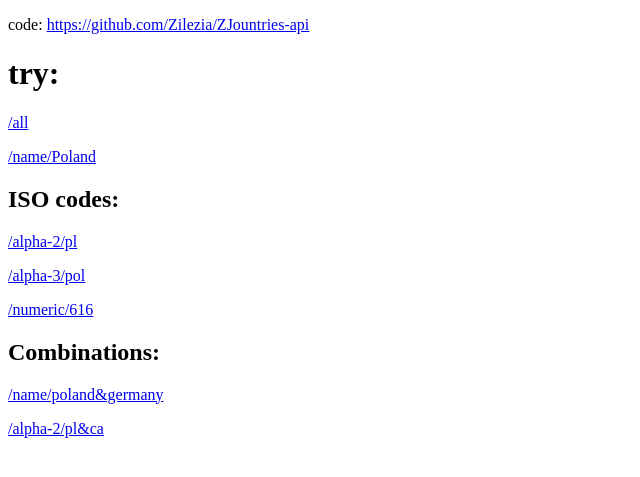
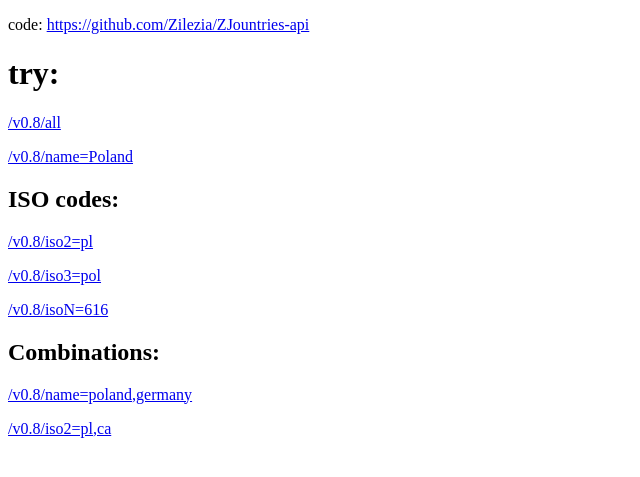
Before and after one commit to Zilezia/ZJountries-api, a Flask app: page / in a window 1280 px wide. Shown: the top 477 px of the page, without its empty margins (0-640 px from the left). Run offline with Flask 3, Linux system fonts and the light colour scheme; parts of the project's set-up code (start-up, migrations or seed data) failed here and were passed over.

Commit message:
version config

```diff
--- a/app.py
+++ b/app.py
@@ -1,10 +1,15 @@
-from flask import Flask, jsonify, request, render_template
-from flask_restful import Resource, Api, reqparse
+from flask import Flask, jsonify, render_template
+from flask_restful import Resource, Api
 import pandas as pd
+
+from config import Config
 
 app = Flask(__name__)
 app.json.sort_keys = False
+app.config.from_object(Config)
+
 api = Api(app)
+api_ver = app.config['API_VERSION']
 
 data = pd.read_json("./data/dataset/data.json").to_dict(orient='records')
 
@@ -14,7 +19,7 @@
 
 class CountryName(Resource):
     def get(self, names):
-        names_list = names.split('&')
+        names_list = names.split(',')
         matching_countries = []
         for name in names_list:
             name_lower = name.lower()
@@ -28,7 +33,7 @@
 
 class AlphaTwoCode(Resource):
     def get(self, alpha2s):
-        alpha2_list = alpha2s.split('&')
+        alpha2_list = alpha2s.split(',')
         matching_countries = []
         for alpha2 in alpha2_list:
             alpha2_lower = alpha2.lower()
@@ -42,7 +47,7 @@
 
 class AlphaThreeCode(Resource):
     def get(self, alpha3s):
-        alpha3_list = alpha3s.split('&')
+        alpha3_list = alpha3s.split(',')
         matching_countries = []
         for alpha3 in alpha3_list:
             alpha3_lower = alpha3.lower()
@@ -56,7 +61,7 @@
 
 class NumericCode(Resource):
     def get(self, numerics):
-        numeric_list = numerics.split('&')
+        numeric_list = numerics.split(',')
         matching_countries = []
         for numeric in numeric_list:
             matching_countries.extend(
@@ -67,15 +72,19 @@
         else:
             return jsonify({"error": "Country not found."}), 404
 
+@app.context_processor
+def inject_version():
+    return dict(api_version=app.config['API_VERSION'])
+
 @app.route("/")
 def home():
     return render_template("index.html")
 
-api.add_resource(Countries, '/all')
-api.add_resource(CountryName, "/name/<string:names>")
-api.add_resource(AlphaTwoCode, "/alpha-2/<string:alpha2s>")
-api.add_resource(AlphaThreeCode, "/alpha-3/<string:alpha3s>")
-api.add_resource(NumericCode, "/numeric/<string:numerics>")
+api.add_resource(Countries,     f"/{api_ver}/all")
+api.add_resource(CountryName,   f"/{api_ver}/name=<string:names>")
+api.add_resource(AlphaTwoCode,  f"/{api_ver}/iso2=<string:alpha2s>")
+api.add_resource(AlphaThreeCode,f"/{api_ver}/iso3=<string:alpha3s>")
+api.add_resource(NumericCode,   f"/{api_ver}/isoN=<string:numerics>")
 
 
 if __name__ == '__main__':
--- /dev/null
+++ b/config.py
@@ -0,0 +1,2 @@
+class Config:
+    API_VERSION = "v0.8"
--- a/templates/index.html
+++ b/templates/index.html
@@ -8,19 +8,19 @@
 <body>
     <p>code: <a href="https://github.com/Zilezia/ZJountries-api">https://github.com/Zilezia/ZJountries-api</a></p>
     <h1>try:</h1>
-    <p><a href="/all">/all</a></p>
-    <p><a href="/name/Poland">/name/Poland</a></p>
+    <p><a href="/{{ api_version }}/all">/{{ api_version }}/all</a></p>
+    <p><a href="/{{ api_version }}/name=Poland">/{{ api_version }}/name=Poland</a></p>
 
     <div class="iso-codes">
         <h2>ISO codes:</h2>
-        <p><a href="/alpha-2/pl">/alpha-2/pl</a></p>
-        <p><a href="/alpha-3/pol">/alpha-3/pol</a></p>
-        <p><a href="/numeric/616">/numeric/616</a></p>
+        <p><a href="/{{ api_version }}/iso2=pl">/{{ api_version }}/iso2=pl</a></p>
+        <p><a href="/{{ api_version }}/iso3=pol">/{{ api_version }}/iso3=pol</a></p>
+        <p><a href="/{{ api_version }}/isoN=616">/{{ api_version }}/isoN=616</a></p>
     </div>
     <div class="mult_combinations">
         <h2>Combinations:</h2>
-        <p><a href="/name/poland&germany">/name/poland&germany</a></p>
-        <p><a href="/alpha-2/pl&ca">/alpha-2/pl&ca</a></p>
+        <p><a href="/{{ api_version }}/name=poland,germany">/{{ api_version }}/name=poland,germany</a></p>
+        <p><a href="/{{ api_version }}/iso3=pl,ca">/{{ api_version }}/iso2=pl,ca</a></p>
     </div>
 </body>
 </html>
```
